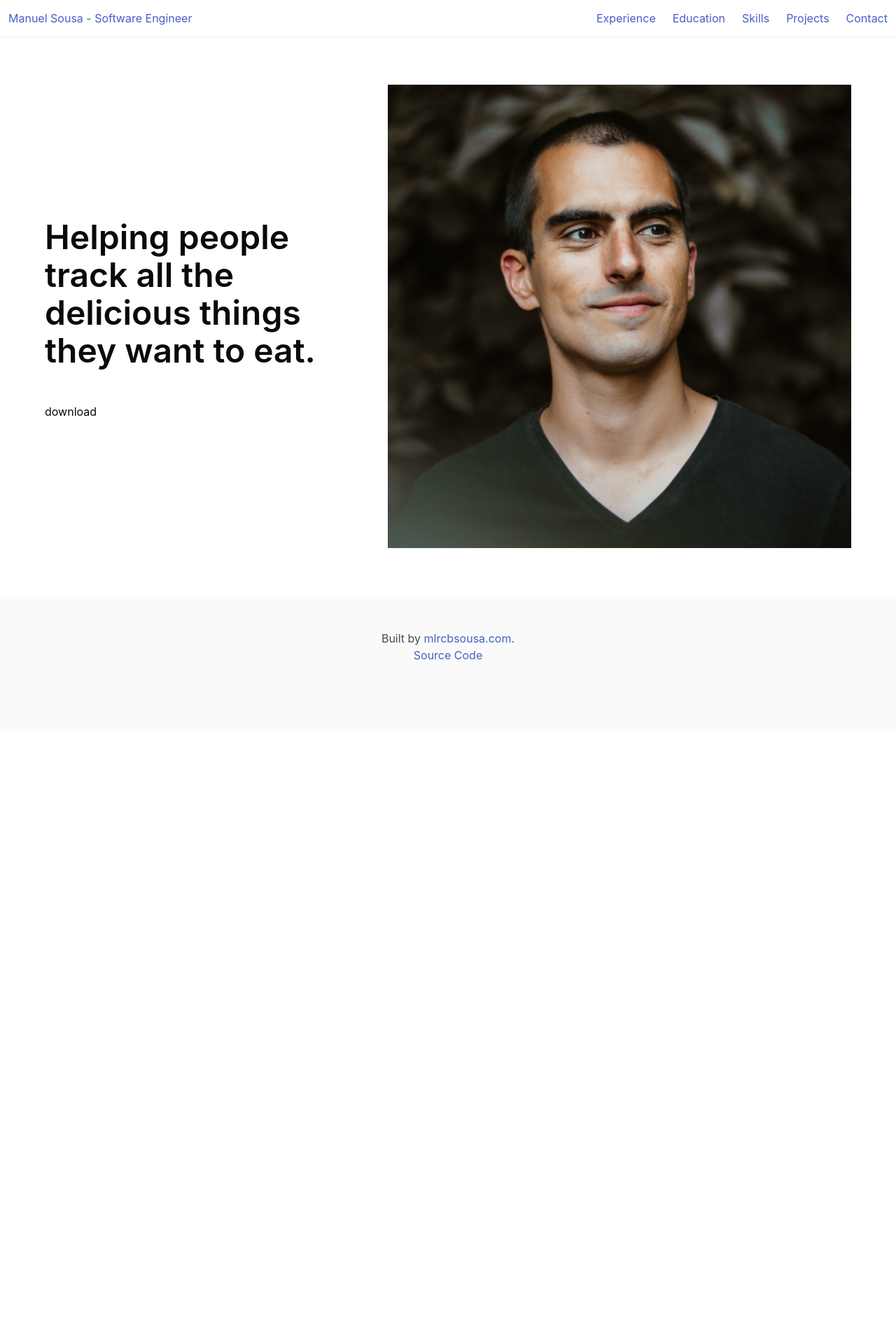
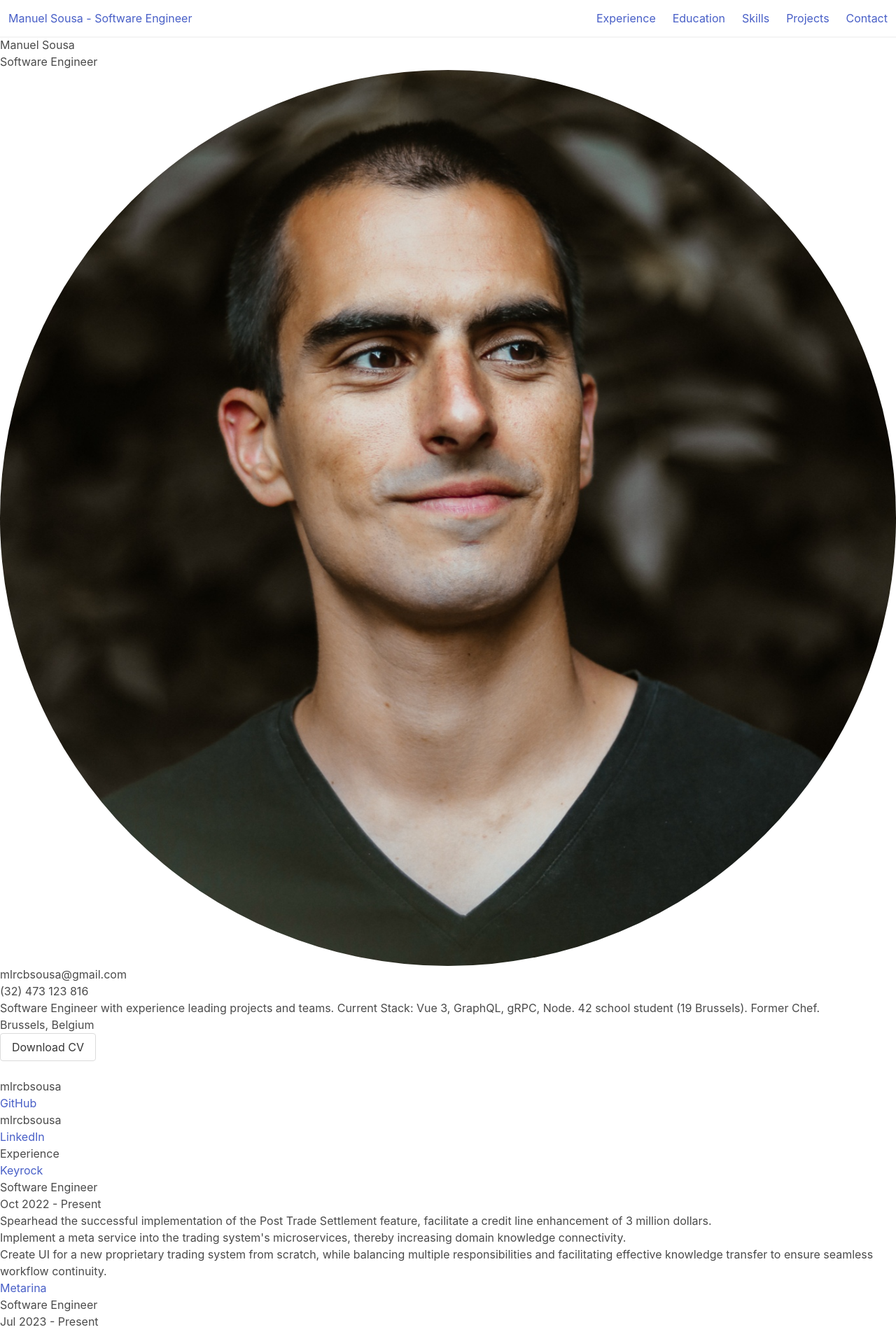
Before and after one commit to mlrcbsousa/manuel.software, a Vue app: page / in a window 1280 px wide. Shown: the top 1903 px of the page at 70% size. Before the commit the page ends 1044 px from the top, so only its background shows below. Built offline with nearby package versions, Linux system fonts and the light colour scheme.

Commit message:
feat: add all the content and break up into section components

```diff
--- /dev/null
+++ b/src/components/AboutSection.vue
@@ -0,0 +1,30 @@
+<script setup lang="ts">
+import { ref } from 'vue'
+import data from '@/data/about.yaml'
+import type { Basics } from '@/types'
+
+const about = ref<Basics>(data.about)
+</script>
+
+<template>
+  <section id="about">
+    <h1>{{ about.name }}</h1>
+    <p>{{ about.title }}</p>
+    <figure class="image">
+      <img class="is-rounded" :src="about.picture" alt="Profile Photo" />
+    </figure>
+    <p>{{ about.email }}</p>
+    <p>{{ about.phone }}</p>
+    <p>{{ about.summary }}</p>
+    <p>{{ about.location.city }}, {{ about.location.country }}</p>
+    <div class="buttons">
+      <a href="/ManuelSousa_CV.pdf" title="Download CV">
+        <button class="button">Download CV</button>
+      </a>
+    </div>
+    <template v-for="profile in about.profiles" :key="profile.id">
+      <p>{{ profile.username }}</p>
+      <a :alt="profile.network" :href="profile.url" target="_blank" rel="noopener noreferrer">{{ profile.network }}</a>
+    </template>
+  </section>
+</template>
--- /dev/null
+++ b/src/components/EducationSection.vue
@@ -0,0 +1,20 @@
+<script setup lang="ts">
+import { ref } from 'vue'
+import dataEducation from '@/data/education.yaml'
+import type { Education } from '@/types'
+
+const education = ref<Education[]>(dataEducation.education)
+</script>
+
+<template>
+  <section id="education">
+    <h1>Education</h1>
+    <template v-for="school in education" :key="`${school.institution}-${school.studyType}`">
+      <h2>
+        <a :href="school.website" target="_blank" rel="noopener noreferrer">{{ school.institution }}</a>
+      </h2>
+      <p>{{ school.area }}, {{ school.studyType }}</p>
+      <p>{{ school.startDate }} - {{ school.endDate ?? 'Present' }}</p>
+    </template>
+  </section>
+</template>
--- /dev/null
+++ b/src/components/ExperienceSection.vue
@@ -0,0 +1,23 @@
+<script setup lang="ts">
+import { ref } from 'vue'
+import data from '@/data/experience.yaml'
+import type { Experience } from '@/types'
+
+const experience = ref<Experience[]>(data.experience)
+</script>
+
+<template>
+  <section id="experience">
+    <h1>Experience</h1>
+    <template v-for="job in experience" :key="`${job.company}-${job.position}`">
+      <h2>
+        <a :href="job.website" target="_blank" rel="noopener noreferrer">{{ job.company }}</a>
+      </h2>
+      <p>{{ job.position }}</p>
+      <p>{{ job.startDate }} - {{ job.endDate ?? 'Present' }}</p>
+      <ul v-for="highlight in job.highlights" :key="highlight">
+        <li>{{ highlight }}</li>
+      </ul>
+    </template>
+  </section>
+</template>
--- /dev/null
+++ b/src/components/LanguagesSection.vue
@@ -0,0 +1,16 @@
+<script setup lang="ts">
+import { ref } from 'vue'
+import data from '@/data/languages.yaml'
+import type { Language } from '@/types'
+
+const languages = ref<Language[]>(data.languages)
+</script>
+
+<template>
+  <section id="languages">
+    <h1>Languages</h1>
+    <template v-for="language in languages" :key="language.name">
+      <p>{{ language.name }} - {{ language.fluency }}</p>
+    </template>
+  </section>
+</template>
--- /dev/null
+++ b/src/components/ProjectsSection.vue
@@ -0,0 +1,24 @@
+<script setup lang="ts">
+import { ref } from 'vue'
+import dataProjects from '@/data/projects.yaml'
+import type { Project } from '@/types'
+
+const projects = ref<Project[]>(dataProjects.projects)
+</script>
+
+<template>
+  <section id="projects">
+    <h1>Projects</h1>
+    <template v-for="project in projects" :key="project.name">
+      <h2 v-if="project.website">
+        <a :href="project.website" target="_blank" rel="noopener noreferrer">{{ project.title }}</a>
+      </h2>
+      <h2 v-else>{{ project.title }}</h2>
+      <p>{{ project.summary }}</p>
+      <ul v-for="keyword in project.keywords" :key="keyword">
+        <li>{{ keyword }}</li>
+      </ul>
+      <a :href="project.github" target="_blank" rel="noopener noreferrer">source</a>
+    </template>
+  </section>
+</template>
--- /dev/null
+++ b/src/components/SkillsSection.vue
@@ -0,0 +1,15 @@
+<script setup lang="ts">
+import { ref } from 'vue'
+import data from '@/data/skills.yaml'
+
+const skills = ref<string[]>(data.skills)
+</script>
+
+<template>
+  <section id="skills">
+    <h1>Skills</h1>
+    <template v-for="skill in skills" :key="skill">
+      <p>{{ skill }}</p>
+    </template>
+  </section>
+</template>
--- a/src/data/about.yaml
+++ b/src/data/about.yaml
@@ -1,9 +1,9 @@
-basics:
+about:
   name: Manuel Sousa
-  label: Software Engineer
+  title: Software Engineer
   picture: /images/manuel.jpg
   email: mlrcbsousa@gmail.com
-  socials: (32) 473 123 816
+  phone: (32) 473 123 816
   summary: >
     Software Engineer with experience leading projects and teams. Current Stack: Vue 3, GraphQL, gRPC, Node. 42 school student (19 Brussels). Former Chef.
   location:
@@ -16,30 +16,3 @@ basics:
     - network: LinkedIn
       username: mlrcbsousa
       url: https://www.linkedin.com/in/mlrcbsousa
-skills:
-  - TypeScript
-  - C
-  - C++
-  - Vue 3
-  - Vite
-  - VitePress
-  - GraphQL
-  - gRPC
-  - Redis
-  - Ruby on Rails
-  - Postgres
-  - Docker
-  - Concourse
-  - Vitest
-  - RSpec
-  - Playwright
-  - HTML
-  - CSS
-  - Javascript
-languages:
-  - language: Portuguese
-    fluency: Native
-  - language: English
-    fluency: Native
-  - language: French
-    fluency: Fluent
--- /dev/null
+++ b/src/data/languages.yaml
@@ -0,0 +1,7 @@
+languages:
+  - name: Portuguese
+    fluency: Native
+  - name: English
+    fluency: Native
+  - name: French
+    fluency: Fluent
--- a/src/data/sections.yaml
+++ b/src/data/sections.yaml
@@ -1,6 +1,4 @@
 sections:
-  # - name: About
-  #   id: about
   - name: Experience
     id: experience
   - name: Education
--- /dev/null
+++ b/src/data/skills.yaml
@@ -0,0 +1,20 @@
+skills:
+  - TypeScript
+  - C
+  - C++
+  - Vue 3
+  - Vite
+  - VitePress
+  - GraphQL
+  - gRPC
+  - Redis
+  - Ruby on Rails
+  - Postgres
+  - Docker
+  - Concourse
+  - Vitest
+  - RSpec
+  - Playwright
+  - HTML
+  - CSS
+  - Javascript
--- a/src/views/HomePage.vue
+++ b/src/views/HomePage.vue
@@ -1,28 +1,17 @@
+<script setup lang="ts">
+import AboutSection from '@/components/AboutSection.vue'
+import ExperienceSection from '@/components/ExperienceSection.vue'
+import EducationSection from '@/components/EducationSection.vue'
+import SkillsSection from '@/components/SkillsSection.vue'
+import LanguagesSection from '@/components/LanguagesSection.vue'
+import ProjectsSection from '@/components/ProjectsSection.vue'
+</script>
+
 <template>
-  <main>
-    <section class="hero is-white is-fullheight">
-      <div class="hero-body">
-        <div class="container">
-          <div class="columns is-vcentered reverse-columns">
-            <div class="column is-10-mobile is-10-tablet is-5-desktop is-5-widescreen is-5-fullhd">
-              <h1 class="title titled is-1 mb-6">Helping people track all the delicious things they want to eat.</h1>
-              <div class="buttons">
-                <!-- <router-link to="/restaurants" class="button is-primary">See all food</router-link>
-                <router-link to="/restaurants?new=true" class="button">Add new food</router-link> -->
-                <a href="/ManuelSousa_CV.pdf" title="Download CV">download</a>
-              </div>
-            </div>
-            <div
-              data-aos="fade-right"
-              class="column is-10-mobile is-10-tablet is-4-desktop is-7-widescreen is-4-fullhd is-offset-1-fullhd"
-            >
-              <figure class="image is-square">
-                <img src="/images/manuel.jpg" />
-              </figure>
-            </div>
-          </div>
-        </div>
-      </div>
-    </section>
-  </main>
+  <AboutSection />
+  <ExperienceSection />
+  <EducationSection />
+  <SkillsSection />
+  <LanguagesSection />
+  <ProjectsSection />
 </template>
```
Also changed, not shown: src/types.ts (+53 -0 lines).
